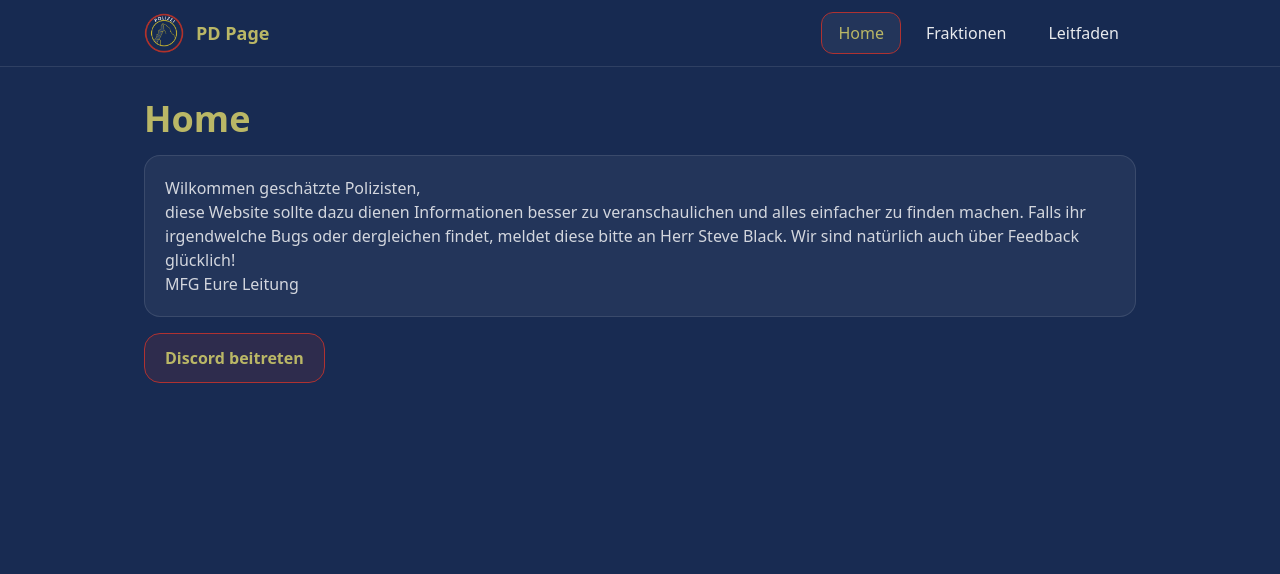
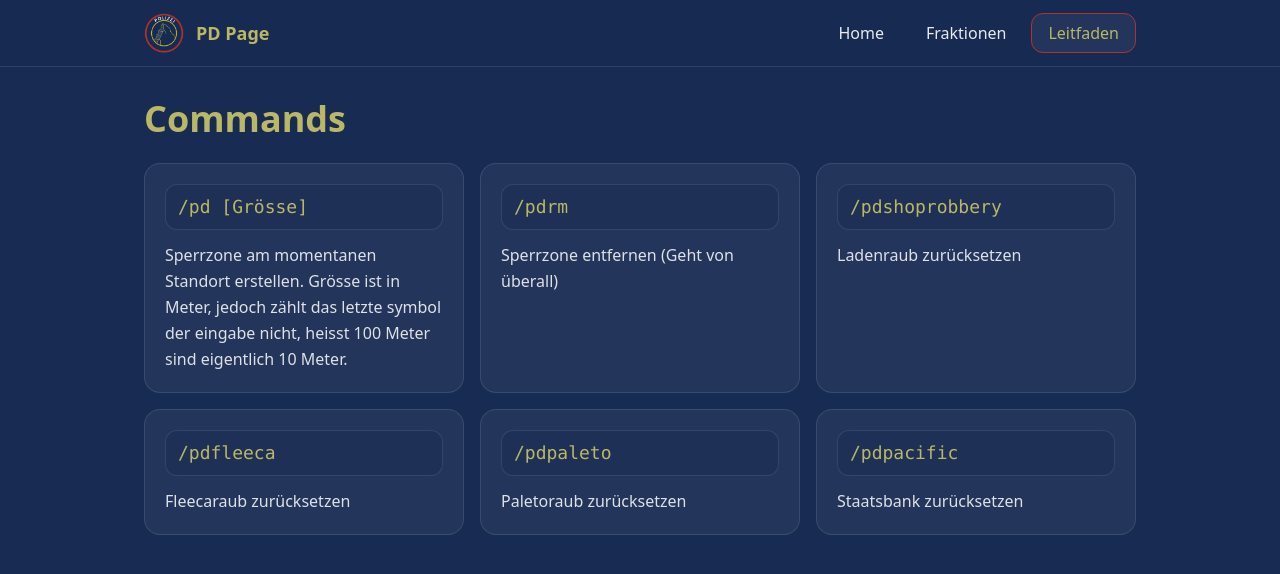
Before and after one commit to Nivre0/pd, a React (Vite) app in the folder pd-page/: page /leitfaden/commands in a window 1280 px wide. Before the commit this address led to /. Shown: the top 574 px of the page. Built offline with nearby package versions, Linux system fonts and the light colour scheme.

Commit message:
added commands page

```diff
--- a/pd-page/src/App.jsx
+++ b/pd-page/src/App.jsx
@@ -10,6 +10,7 @@ import PolizeiReglement from "./pages/PolizeiReglement";
 import ScrollToTop from "./components/ScrollToTop";
 import Ausruestung from "./pages/Ausruestung";
 import Fraktionen from "./pages/Fraktionen";
+import Commands from "./pages/Commands";
 
 export default function App() {
   return (
@@ -27,6 +28,7 @@ export default function App() {
             <Route path="/leitfaden/dienstgrade" element={<Dienstgrade />} />
             <Route path="/leitfaden/reglement" element={<PolizeiReglement />} />
             <Route path="/leitfaden/ausrüstung" element={<Ausruestung />} />
+            <Route path="/leitfaden/commands" element={<Commands />} />
             <Route path="/fraktionen" element={<Fraktionen />} />
             <Route path="*" element={<Navigate to="/" replace />} />
           </Routes>
--- a/pd-page/src/components/NavBar.jsx
+++ b/pd-page/src/components/NavBar.jsx
@@ -103,6 +103,16 @@ export default function NavBar() {
                   Ausrüstung
                 </Link>
               </div>
+
+              <div className="p-2">
+                <Link
+                  to="/leitfaden/commands"
+                  className="block rounded-xl px-3 py-2 text-white/90 hover:bg-white/5 hover:text-white transition"
+                >
+                  Commands
+                </Link>
+              </div>
+
             </div>
           </div>
         </nav>
--- /dev/null
+++ b/pd-page/src/data/commands.json
@@ -0,0 +1,26 @@
+[
+  {
+    "command": "/pd [Grösse]",
+    "beschreibung": "Sperrzone am momentanen Standort erstellen. Grösse ist in Meter, jedoch zählt das letzte symbol der eingabe nicht, heisst 100 Meter sind eigentlich 10 Meter."
+  },
+  {
+    "command": "/pdrm",
+    "beschreibung": "Sperrzone entfernen (Geht von überall)"
+  },
+  {
+    "command": "/pdshoprobbery",
+    "beschreibung": "Ladenraub zurücksetzen"
+  },
+  {
+    "command": "/pdfleeca",
+    "beschreibung": "Fleecaraub zurücksetzen"
+  },
+  {
+    "command": "/pdpaleto",
+    "beschreibung": "Paletoraub zurücksetzen"
+  },
+  {
+    "command": "/pdpacific",
+    "beschreibung": "Staatsbank zurücksetzen"
+  }
+]
--- /dev/null
+++ b/pd-page/src/pages/Commands.jsx
@@ -0,0 +1,26 @@
+import commands from "../data/commands.json";
+
+export default function Commands() {
+  return (
+    <div className="space-y-6">
+      <h1 className="text-4xl font-bold text-accentText">Commands</h1>
+
+      <div className="grid grid-cols-1 gap-4 sm:grid-cols-2 lg:grid-cols-3">
+        {commands.map((c, idx) => (
+          <div
+            key={`${c.command}-${idx}`}
+            className="rounded-2xl border border-white/10 bg-white/5 p-5 space-y-3"
+          >
+            <div className="rounded-xl border border-white/10 bg-primary/40 px-3 py-2">
+              <span className="font-mono text-accentText text-lg">
+                {c.command}
+              </span>
+            </div>
+
+            <p className="text-white/85 leading-relaxed">{c.beschreibung}</p>
+          </div>
+        ))}
+      </div>
+    </div>
+  );
+}
```
